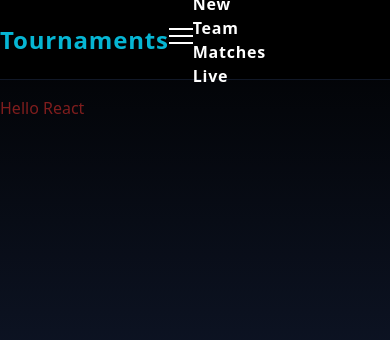
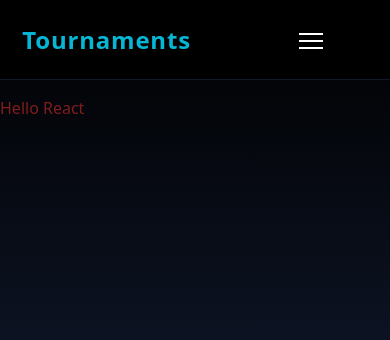
Before and after one commit to satyachiratla/tournament_app, a Next.js app: page / in a window 390 px wide. Shown: the top 340 px of the page. Built offline with nearby package versions, Linux system fonts and the light colour scheme.

Commit message:
header changes

```diff
--- a/components/Layout/MainHeader.jsx
+++ b/components/Layout/MainHeader.jsx
@@ -11,11 +11,11 @@ export default function MainHeader() {
   }
 
   return (
-    <header className="text-white bg-black tracking-wider h-20 w-screen top-0 flex items-center justify-between border-b border-gray-900 fixed">
-      <div className="text-2xl md:ml-24 sm:ml-8 font-extrabold text-cyan-500">
+    <header className="text-white bg-black tracking-wider h-20 w-screen top-0 flex items-center justify-around border-b border-gray-900 fixed">
+      <div className="text-2xl font-extrabold text-cyan-500">
         <Link href="/">Tournaments</Link>
       </div>
-      <div className="md:hidden sm:ml-32">
+      <div className="md:hidden sm:ml-16">
         <button
           id="menu-btn"
           type="button"
@@ -70,8 +70,8 @@ export default function MainHeader() {
         </div>
       )}
       <nav>
-        <ul className="md:flex mr-24 font-bold sm:hidden">
-          <li className={`mr-10`}>
+        <ul className="md:flex font-bold sm:hidden">
+          <li className="mr-10">
             <Link
               className={`hover:text-gray-300 ${
                 router.pathname == "/newteam"
--- a/styles/globals.css
+++ b/styles/globals.css
@@ -14,6 +14,7 @@
     height: 24px;
     cursor: pointer;
     transition: all 0.25s;
+    margin-top: 10px;
 }
 
 .hamburger-top,
--- a/tailwind.config.js
+++ b/tailwind.config.js
@@ -6,7 +6,7 @@ module.exports = {
   ],
   theme: {
     screens: {
-      'sm': '410px',
+      'sm': '238px',
       'md': '680px',
       'lg': '1024px',
       'xl': '1280px',
```
